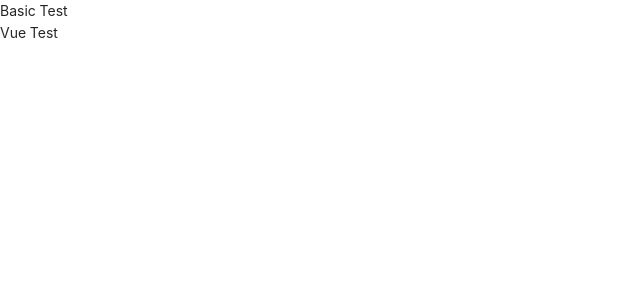
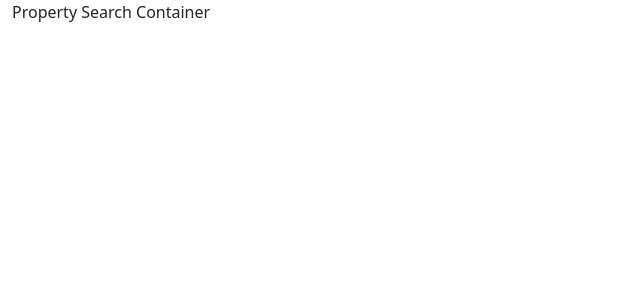
Before and after one commit to Damo1155/IMMO-FrontendTest, a Vue app: page / in a window 1280 px wide. Shown: the top 300 px of the page, without its empty margins (0-640 px from the left). Built offline with nearby package versions, Linux system fonts and the light colour scheme.

Commit message:
More structure embedded for the page modules. SCSS now compiles via webpack.

```diff
--- a/index.html
+++ b/index.html
@@ -5,8 +5,6 @@
     <meta name="viewport" content="width=device-width, initial-scale=1.0" />
 </head>
 <body>
-    <div>Basic Test</div>
-
     <div id="app"></div>
 </body>
 </html>
--- /dev/null
+++ b/src/Pages/PropertySearchTool.vue
@@ -0,0 +1,11 @@
+<template>
+    Property Search Container
+</template>
+
+<script lang="ts">
+    import { defineComponent } from "vue";
+
+    export default defineComponent({
+        name: "PropertySearchTool"
+    });
+</script>
--- /dev/null
+++ b/src/Pages/SiteStructure/SiteHeader.vue
@@ -0,0 +1,12 @@
+<template>
+    <!-- TODO   :   Ensure this is custom code rather than the Bootstrap version -->
+    <div></div>
+</template>
+
+<script lang="ts">
+    import { defineComponent } from "vue";
+
+    export default defineComponent({
+        name: "SiteHeader"
+    });
+</script>
--- a/src/Pages/app.vue
+++ b/src/Pages/app.vue
@@ -1,11 +1,23 @@
 <template>
-    Vue Test
+    <SiteHeader></SiteHeader>
+
+    <div class="container-fluid">
+        <PropertySearchTool></PropertySearchTool>
+    </div>
 </template>
 
 <script lang="ts">
     import { defineComponent } from "vue";
 
+    // Modules
+    import SiteHeader from "./SiteStructure/SiteHeader.vue";
+    import PropertySearchTool from "./PropertySearchTool.vue";
+
     export default defineComponent({
-        name: "App"
+        name: "App",
+        components: {
+            SiteHeader,
+            PropertySearchTool
+        }
     });
 </script>
--- a/src/SCSS/site-layout.scss
+++ b/src/SCSS/site-layout.scss
@@ -0,0 +1,2 @@
+@import "../../node_modules/bootstrap/scss/bootstrap";
+@import "../../node_modules/@fortawesome/fontawesome-free/scss/fontawesome";
--- a/src/main.ts
+++ b/src/main.ts
@@ -1,8 +1,16 @@
+// Styles
+import "./SCSS/site-layout.SCSS";
+
 // Libraries
 import { createApp } from "vue";
+
+// VueX Store
+import { UseStore } from "./StoreManagement/SimpleDefaultStore";
 
 // Modules
 import App from "./Pages/app.vue";
 
 // Mount Module
-createApp(App).mount("#app");
+createApp(App)
+    .use(UseStore())
+    .mount("#app");
--- a/webpack.config.js
+++ b/webpack.config.js
@@ -25,23 +25,28 @@ module.exports = {
     },
     module: {
         rules: [
-            // {
-            //     test: /\.js$/,
-            //     exclude: /node_modules/,
-            //     use: [{
-            //         loader: "babel-loader",
-            //         options: {
-            //             presets: ["@babel/preset-env"],
-            //             plugins: [
-            //                 "@babel/plugin-transform-runtime",
-            //                 ["import", {
-            //                     "libraryName": "antd",
-            //                     "style": true,   // or "css"
-            //                 }, "antd"]
-            //             ]
-            //         }
-            //     }],
-            // },
+            {
+              test: /\.svg$/,
+              use: [
+                {
+                  loader: "svg-url-loader",
+                  options: {
+                    limit: 10000,
+                  },
+                },
+              ],
+            },
+            {
+              test: /\.s[ac]ss$/i,
+              use: [
+                // Creates `style` nodes from JS strings
+                "style-loader",
+                // Translates CSS into CommonJS
+                "css-loader",
+                // Compiles Sass to CSS
+                "sass-loader",
+              ],
+            },
             {
                 test: /\.ts$/,
                 exclude: /node_modules/,
@@ -71,11 +76,7 @@ module.exports = {
         new VueLoaderPlugin()
     ],
     resolve: {
-        extensions: [".js", ".ts"],
-        alias: {
-            "Enums": path.resolve(__dirname, "./src/Enums/"),
-            "Models": path.resolve(__dirname, "./src/Models/")
-        }
+        extensions: [".js", ".ts"]
     },
     optimization: {
         minimize: true,
```
Also changed, not shown: package.json (+7 -0 lines), 1 other file (tests, documents, lock files or other folders).
